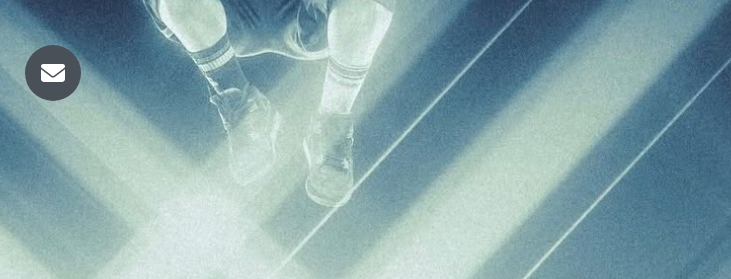
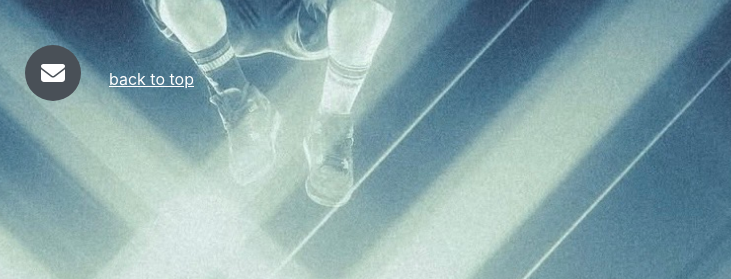
Before and after one commit to zot1ng/zot1ng.github.io, a plain HTML site: page index.html in a window 1280 px wide. Shown: the part 5673-5952 px from the top of the page, 549-1280 px from the left. Drawn offline with nearby package versions, Linux system fonts and the light colour scheme; a web font is replaced by a local one.

Commit message:
Update index.html

```diff
--- a/index.html
+++ b/index.html
@@ -242,7 +242,9 @@
                         <a class="social-icon" href="https://www.threads.com/@wty._.0402" target="_blank"><i class="fa-solid fa-at"></i></a>
                         <a class="social-icon" href="https://www.facebook.com/profile.php?id=100055336992417&locale=zh_TW" target="_blank"><i class="fab fa-facebook-f"></i></a>
                         <a class="social-icon" href="mailto:wangtingyun7410@gmail.com"><i class="fa-solid fa-envelope"></i></a>
+                        <a href="#about" class="mb-5 text-white">back to top</a>
                     </div>
+
                 </div>
             </section>
         </div>
```
